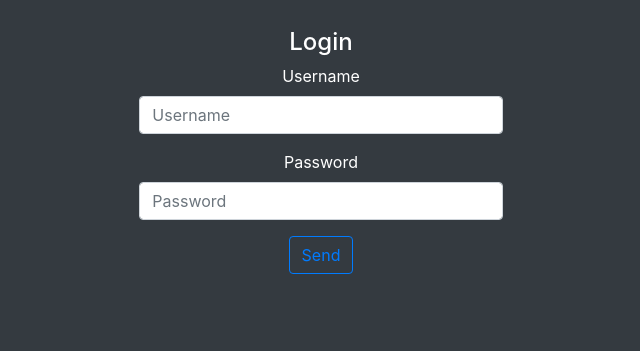
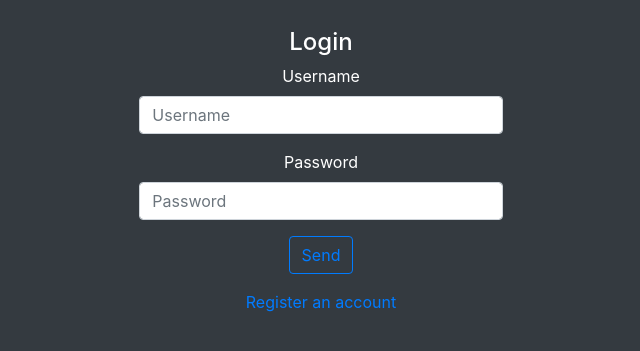
Before and after one commit to ema00/cs50w_project01, a Flask app: page /login in a window 1280 px wide. Shown: the part 284-635 px from the top of the page, without its empty margins (319-959 px from the left). Run offline with Flask 2, Linux system fonts and the light colour scheme; some libraries are stand-ins or nearby versions.

Commit message:
added register link and routes

```diff
--- a/application.py
+++ b/application.py
@@ -32,7 +32,7 @@ def index():
 def search():
     # Get form information.
     book_data = request.form.get("book")
-    # Redirect home, for now...
+    # FOR NOW, JUST REDIRECT TO INDEX
     return redirect("/")
 
 
@@ -51,5 +51,17 @@ def login_post():
         return render_template("login.html", message="User credentials not valid.")
 
 
+@app.route("/register", methods=["GET"])
+def register_get():
+    # FOR NOW, JUST REDIRECT TO INDEX
+    return redirect("/")
+
+
+@app.route("/register", methods=["POST"])
+def register_post():
+    # FOR NOW, JUST REDIRECT TO INDEX
+    return redirect("/")
+
+
 def user_credentials_ok(username, password):
     return username == "user" and password == "pass"
--- a/templates/login.html
+++ b/templates/login.html
@@ -56,5 +56,9 @@
 
         </form>
 
+        <div class="mt-3">
+            <a href="{{ url_for('register_get') }}">Register an account</a>
+        </div>
+
     </div>
 {% endblock %}
```
